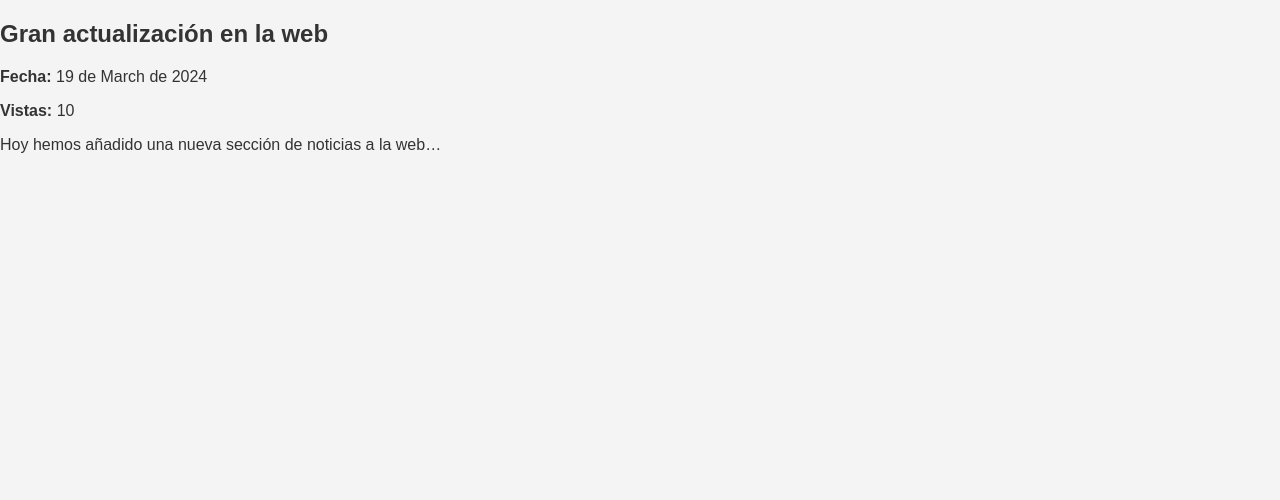
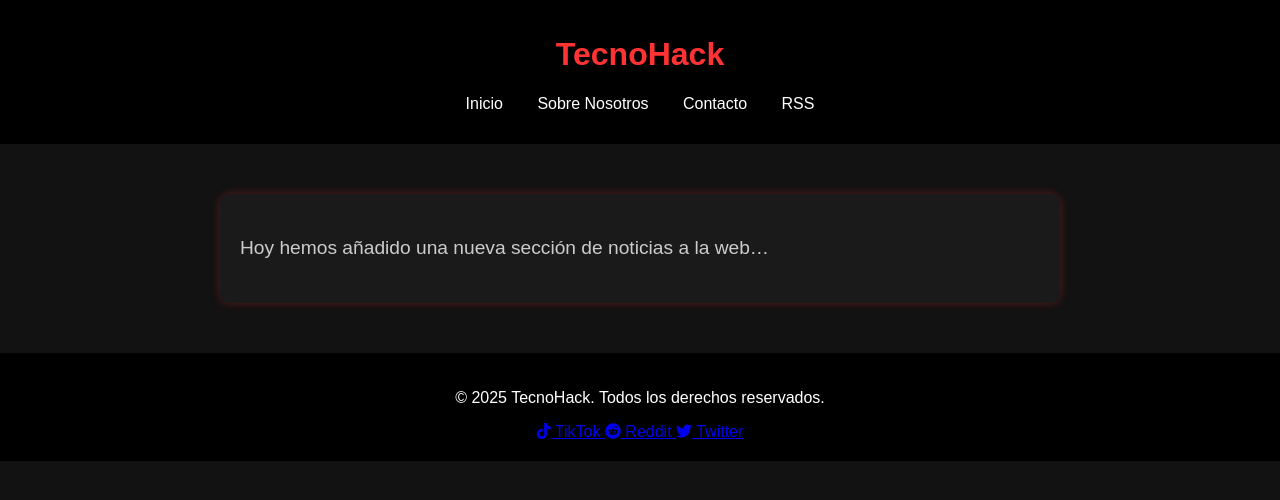
Before and after one commit to TecnoHack-ES/tecnohack-es.github.io, a Jekyll site: the page built from _posts/2025-03-20-nuevas-tendencias-ciberseguridad.md, in a window 1280 px wide. Shown: the top 500 px of the page. Built offline with Jekyll 4.4.1, drawn with Linux system fonts in a browser that asks for light colours.

Commit message:
noticias

```diff
--- a/_layouts/noticias.html
+++ b/_layouts/noticias.html
@@ -1,18 +1,48 @@
 <!DOCTYPE html>
 <html lang="es">
 <head>
-  <meta charset="UTF-8">
-  <meta name="viewport" content="width=device-width, initial-scale=1.0">
-  <title>{{ page.title }}</title>
-  <meta name="description" content="{{ page.description }}">
-  <link rel="stylesheet" href="{{ site.baseurl }}../assets/css/noticias.css">
+    <meta charset="UTF-8">
+    <meta name="viewport" content="width=device-width, initial-scale=1.0">
+    <meta name="description" content="{{ page.description }}">
+    <title>{{ page.title }}</title>
+    <link rel="stylesheet" href="{{ site.baseurl }}../assets/css/default.css">
+    <link rel="stylesheet" href="{{ site.baseurl }}../assets/css/articulos.css">
+    <link rel="stylesheet" href="https://cdnjs.cloudflare.com/ajax/libs/font-awesome/6.0.0-beta3/css/all.min.css">
 </head>
 <body>
-  <article>
-    <h1>{{ page.title }}</h1>
-    <p><strong>Fecha:</strong> {{ page.date | date: "%d de %B de %Y" }}</p>
-    <p><strong>Vistas:</strong> {{ page.visitas | default: 0 }}</p>
-    <div>{{ content }}</div>
-  </article>
+
+    <header>
+        <div class="container">
+            <h1>TecnoHack</h1>
+            <nav>
+                <ul>
+                    <li><a href="/">Inicio</a></li>
+                    <li><a href="/sobre-nosotros/">Sobre Nosotros</a></li>
+                    <li><a href="/contacto/marcos">Contacto</a></li>
+                    <li><a href="/redes-sociales/">RSS</a></li>
+                </ul>
+            </nav>
+        </div>
+    </header>
+
+    <article>
+        {{ content }}
+    </article>
+
+    <footer>
+        <p>© 2025 TecnoHack. Todos los derechos reservados.</p>
+        <div class="social-links">
+            <a href="https://www.tiktok.com/@tecnohackes?_t=ZN-8umnrGnoibS&_r=1" target="_blank" rel="noopener noreferrer">
+                <i class="fab fa-tiktok"></i> TikTok
+            </a>
+            <a href="https://www.reddit.com/r/TecnoHack_/s/Ae3Q18zt4y" target="_blank" rel="noopener noreferrer">
+                <i class="fab fa-reddit"></i> Reddit
+            </a>
+            <a href="https://x.com/tecnohack_es?s=21" target="_blank" rel="noopener noreferrer">
+                <i class="fab fa-twitter"></i> Twitter
+            </a>
+        </div>
+    </footer>
+
 </body>
 </html>
```
Also changed, not shown: _posts/2025-03-19-prueba-noticia.md (deleted, +0 -10 lines).
